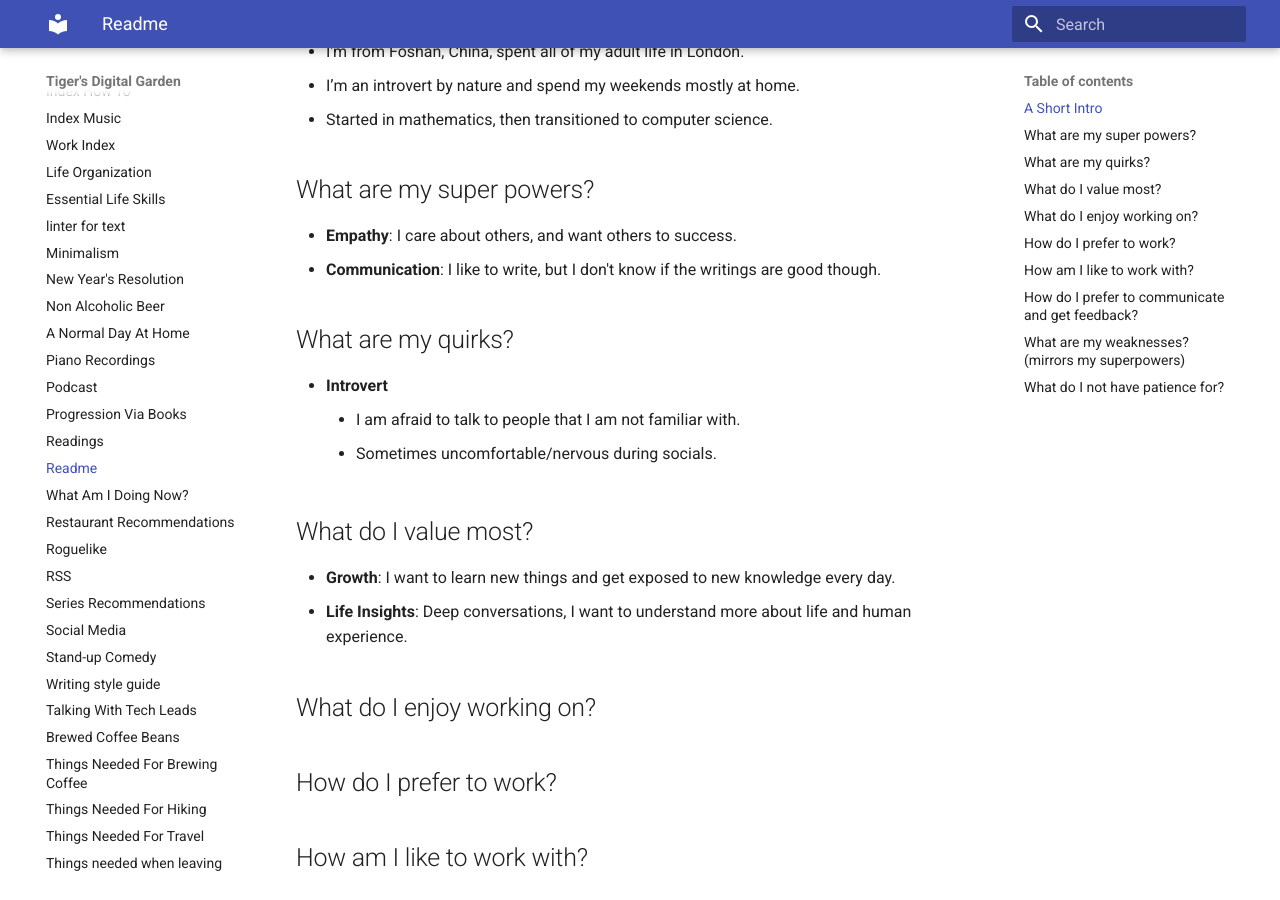
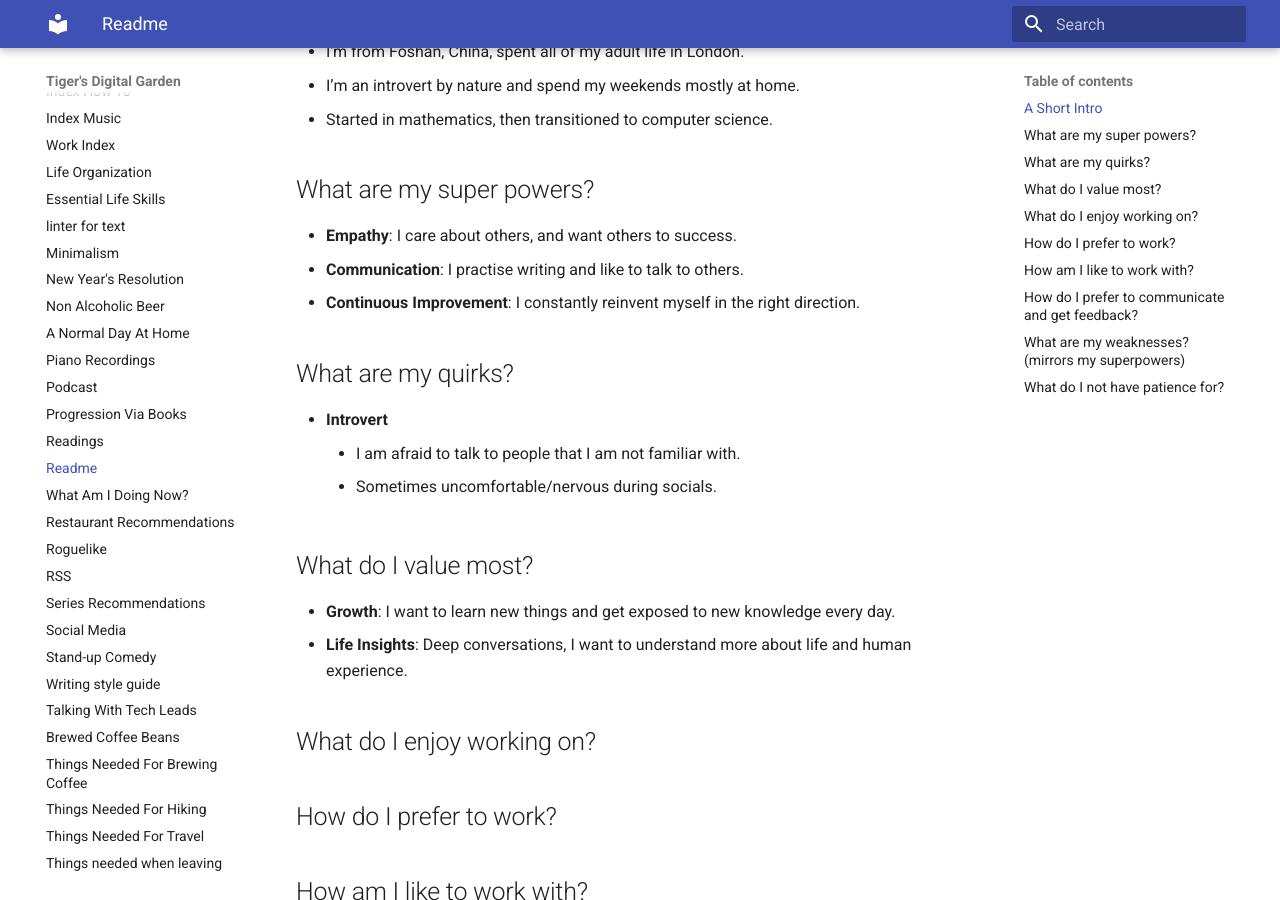
Before and after one commit to ynotstartups/notes, an MkDocs documentation site: the page built from notes/readmereadme.md, in a window 1280 px wide and 900 px high, scrolled down 324 px. Built offline with MkDocs 1.6.1 and Material for MkDocs 9.7.7, drawn with Linux system fonts in a browser that asks for light colours.

Commit message:
add super power

```diff
--- a/notes/readmereadme.md
+++ b/notes/readmereadme.md
@@ -13,7 +13,8 @@ A WIP user manual to operating Tiger Huang
 ## What are my super powers?
 
 - **Empathy**: I care about others, and want others to success.
-- **Communication**: I like to write, but I don't know if the writings are good though.
+- **Communication**: I practise writing and like to talk to others.
+- **Continuous Improvement**: I constantly reinvent myself in the right direction.
 
 ## What are my quirks?
 
```
